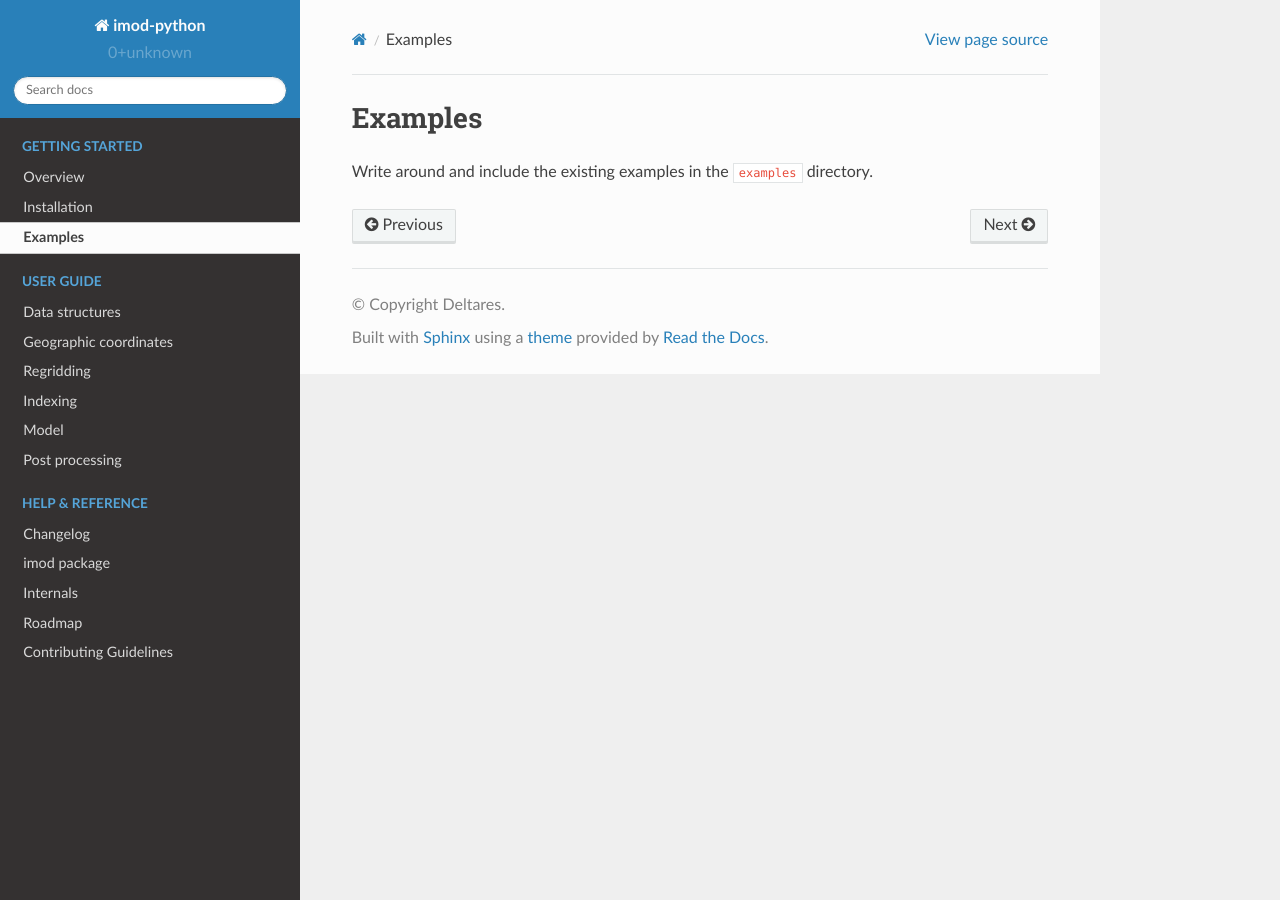
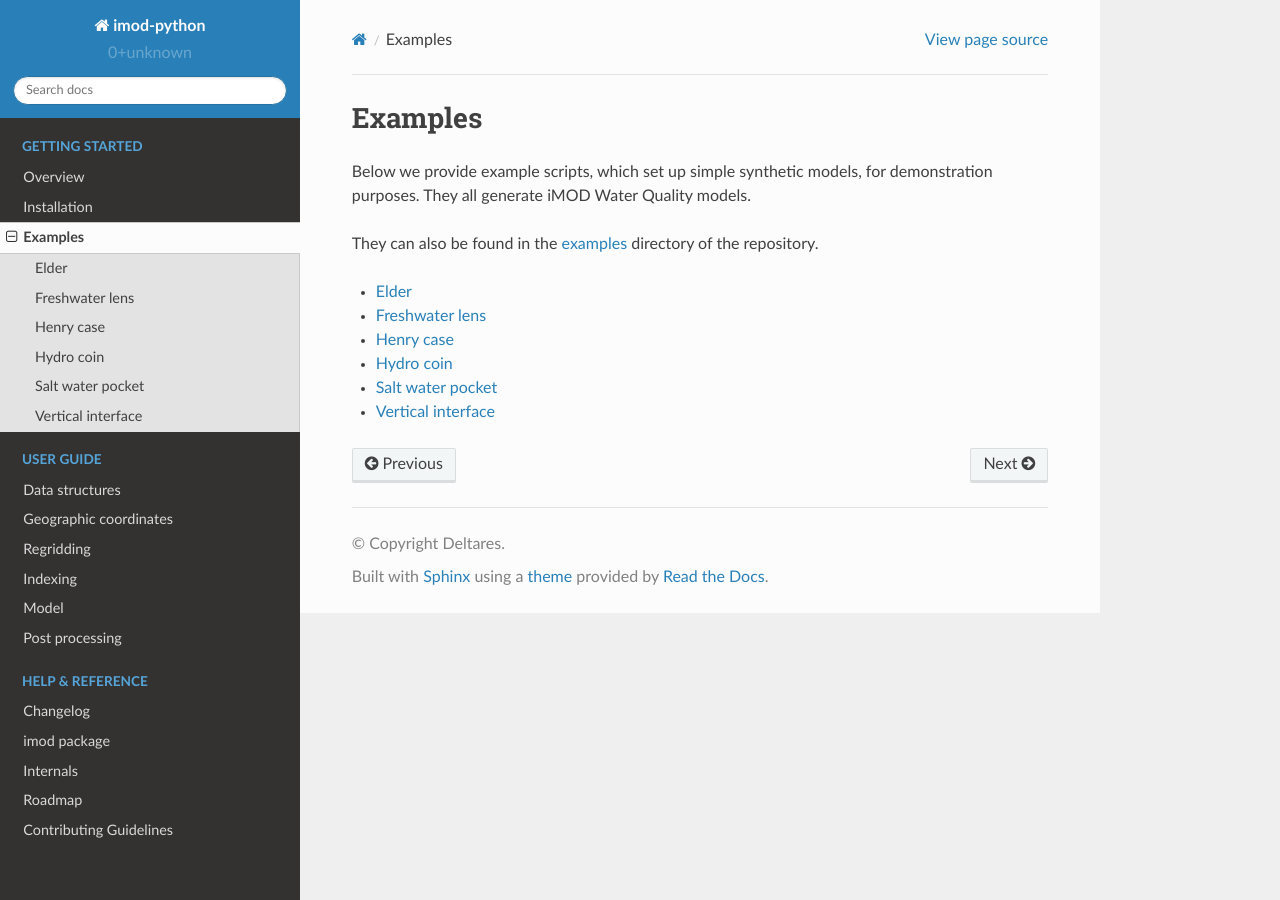
Before and after one commit to Deltares/imod-python, a Sphinx documentation site: the page built from docs/examples.rst, in a window 1280 px wide. Built offline with Sphinx 7.4.7 and the Read the Docs theme 2.0.0, drawn with Linux system fonts in a browser that asks for light colours.

Commit message:
add existing examples to docs

```diff
--- a/docs/examples.rst
+++ b/docs/examples.rst
@@ -1,4 +1,19 @@
 Examples
 ========
 
-Write around and include the existing examples in the ``examples`` directory.
+Below we provide example scripts, which set up simple synthetic models, for
+demonstration purposes. They all generate iMOD Water Quality models.
+
+They can also be found in the `examples
+<https://gitlab.com/deltares/imod/imod-python/tree/master/examples>`_ directory
+of the repository.
+
+.. toctree::
+    :maxdepth: 2
+
+    examples/elder.rst
+    examples/freshwaterlens.rst
+    examples/henrycase.rst
+    examples/hydrocoin.rst
+    examples/saltwaterpocket.rst
+    examples/verticalinterface.rst
--- /dev/null
+++ b/docs/examples/elder.rst
@@ -0,0 +1,5 @@
+Elder
+=====
+
+.. literalinclude:: ../../examples/Elder.py
+   :linenos:
--- /dev/null
+++ b/docs/examples/freshwaterlens.rst
@@ -0,0 +1,5 @@
+Freshwater lens
+===============
+
+.. literalinclude:: ../../examples/FreshwaterLens.py
+   :linenos:
--- /dev/null
+++ b/docs/examples/henrycase.rst
@@ -0,0 +1,5 @@
+Henry case
+==========
+
+.. literalinclude:: ../../examples/HenryCase.py
+   :linenos:
--- /dev/null
+++ b/docs/examples/hydrocoin.rst
@@ -0,0 +1,5 @@
+Hydro coin
+==========
+
+.. literalinclude:: ../../examples/Hydrocoin.py
+   :linenos:
--- /dev/null
+++ b/docs/examples/saltwaterpocket.rst
@@ -0,0 +1,5 @@
+Salt water pocket
+=================
+
+.. literalinclude:: ../../examples/SaltwaterPocket.py
+   :linenos:
--- /dev/null
+++ b/docs/examples/verticalinterface.rst
@@ -0,0 +1,5 @@
+Vertical interface
+==================
+
+.. literalinclude:: ../../examples/VerticalInterface.py
+   :linenos:
```
